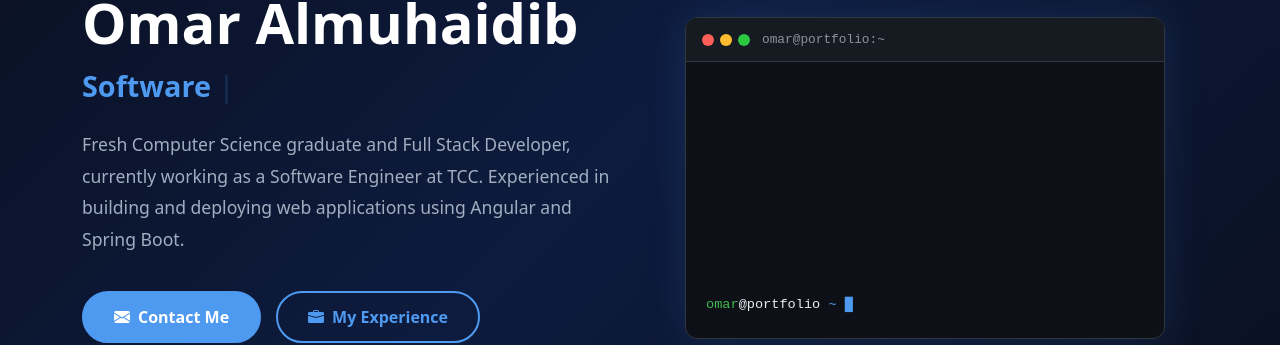
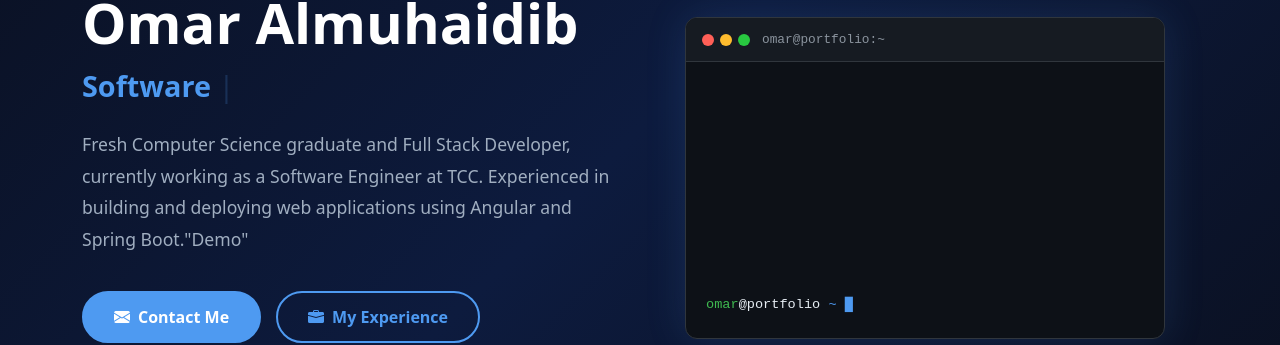
Before and after one commit to 3mro4/my-portfolio, an Angular app: page / in a window 1280 px wide. Shown: the part 282-627 px from the top of the page. Built offline with nearby package versions, Linux system fonts and the light colour scheme.

Commit message:
Modify hero description in translations in hero
Updated the description text for the hero section to include a demo reference.

```diff
--- a/src/app/data/translations.ts
+++ b/src/app/data/translations.ts
@@ -13,7 +13,7 @@ export const translations = {
   greeting: "Hello, I'm",
   name: 'Omar Almuhaidib',
   title: 'Full Stack Developer',
-  desc: 'Fresh Computer Science graduate and Full Stack Developer, currently working as a Software Engineer at TCC. Experienced in building and deploying web applications using Angular and Spring Boot.',
+  desc: 'Fresh Computer Science graduate and Full Stack Developer, currently working as a Software Engineer at TCC. Experienced in building and deploying web applications using Angular and Spring Boot."Demo"',
   contactBtn: 'Contact Me',
   experienceBtn: 'My Experience'
 },
```
